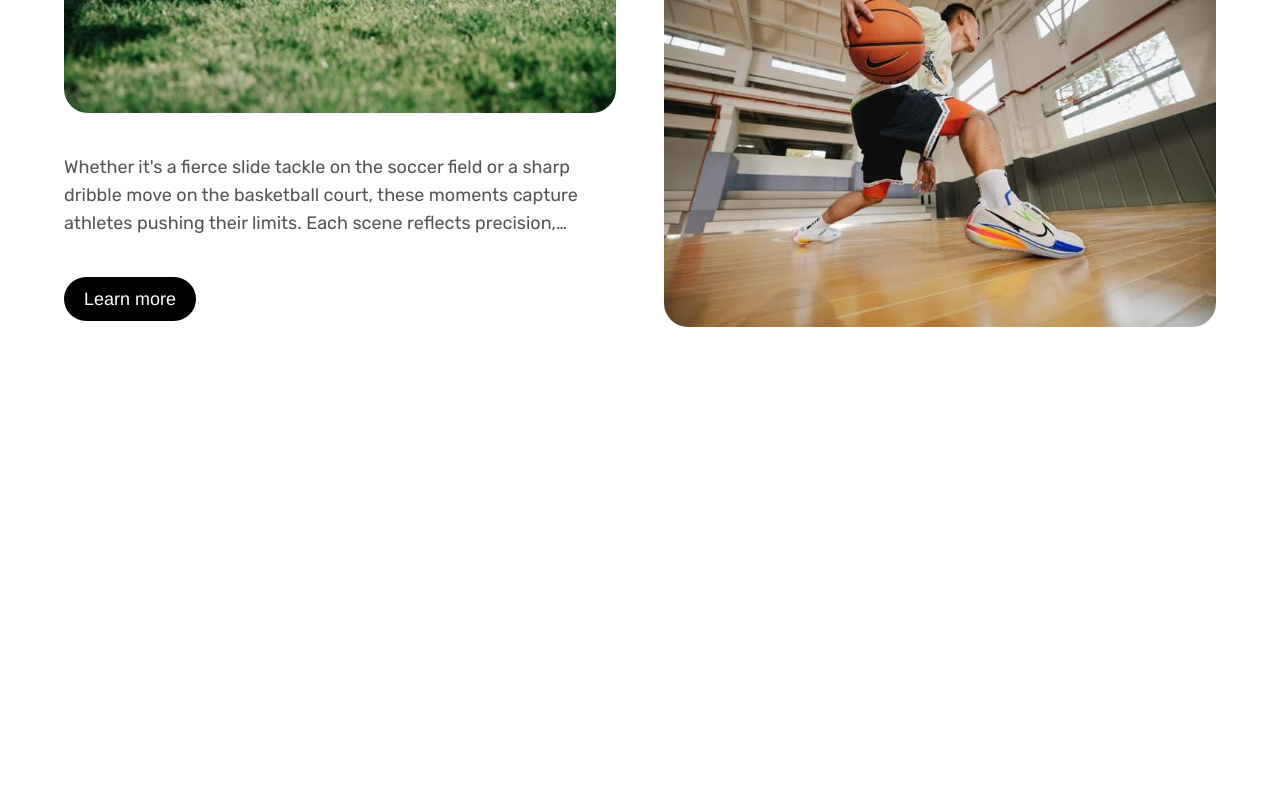
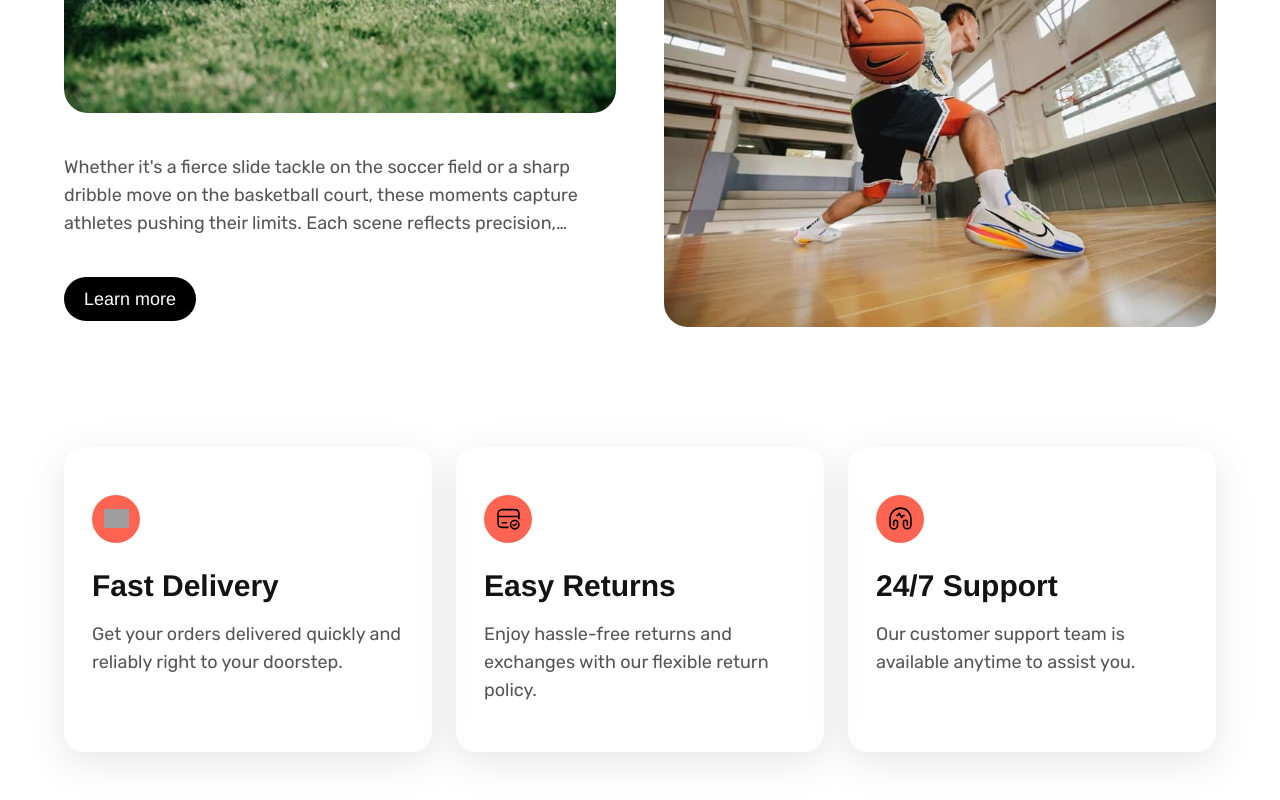
Before and after one commit to anillkunda/nike-shoes-react-tailwind, a React (Vite) app: page / in a window 1280 px wide. Shown: the part 2709-3509 px from the top of the page. Before the commit the page ends 3096 px from the top, so only its background shows below. Built offline with nearby package versions, Linux system fonts and the light colour scheme; grey boxes are pictures that could not be loaded.

Commit message:
add Services section with ServiceCard

```diff
--- a/src/App.jsx
+++ b/src/App.jsx
@@ -1,4 +1,4 @@
-import { Collections, Hero, Products, Performance } from './sections';
+import { Collections, Hero, Products, Performance, Services } from './sections';
 import { Navbar } from './components';
 
 const App = () => {
@@ -17,6 +17,9 @@ const App = () => {
       <section className="padding">
         <Performance />
       </section>
+      <section className="padding">
+        <Services />
+      </section>
     </main>
   );
 };
--- a/src/components/ServiceCard.jsx
+++ b/src/components/ServiceCard.jsx
@@ -1,5 +1,17 @@
-const ServiceCard = () => {
-  return <div>ServiceCard</div>;
+const ServiceCard = ({ icon, label, subtext }) => {
+  return (
+    <div className="rounded-[20px] shadow-deep px-7 py-12">
+      <div className="w-12 h-12 flex justify-center items-center bg-red-coral rounded-full">
+        <img src={icon} alt={label} width={25} height={25} />
+      </div>
+
+      <h3 className="mt-5 font-helvetica text-gray-darkest text-3xl leading-normal font-bold">
+        {label}
+      </h3>
+
+      <p className="mt-3 text-info wrap-break-word">{subtext}</p>
+    </div>
+  );
 };
 
 export default ServiceCard;
--- a/src/sections/Services.jsx
+++ b/src/sections/Services.jsx
@@ -1,5 +1,14 @@
+import { services } from '../constants';
+import { ServiceCard } from '../components';
+
 const Services = () => {
-  return <div>Services</div>;
+  return (
+    <section className="w-full grid grid-cols-3 max-[900px]:grid-cols-1 gap-6 max-container">
+      {services.map((service) => (
+        <ServiceCard key={service.label} {...service} />
+      ))}
+    </section>
+  );
 };
 
 export default Services;
```
